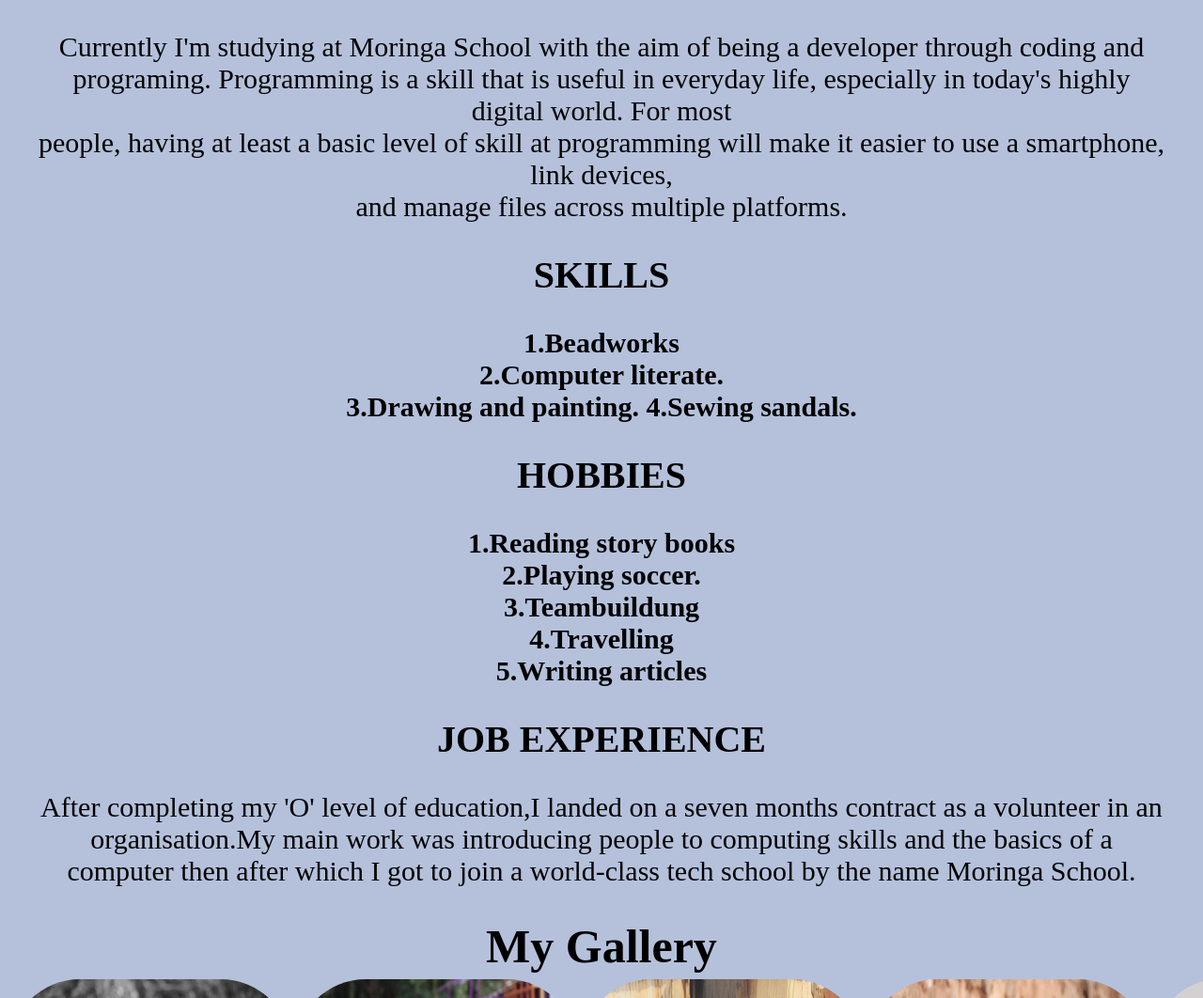
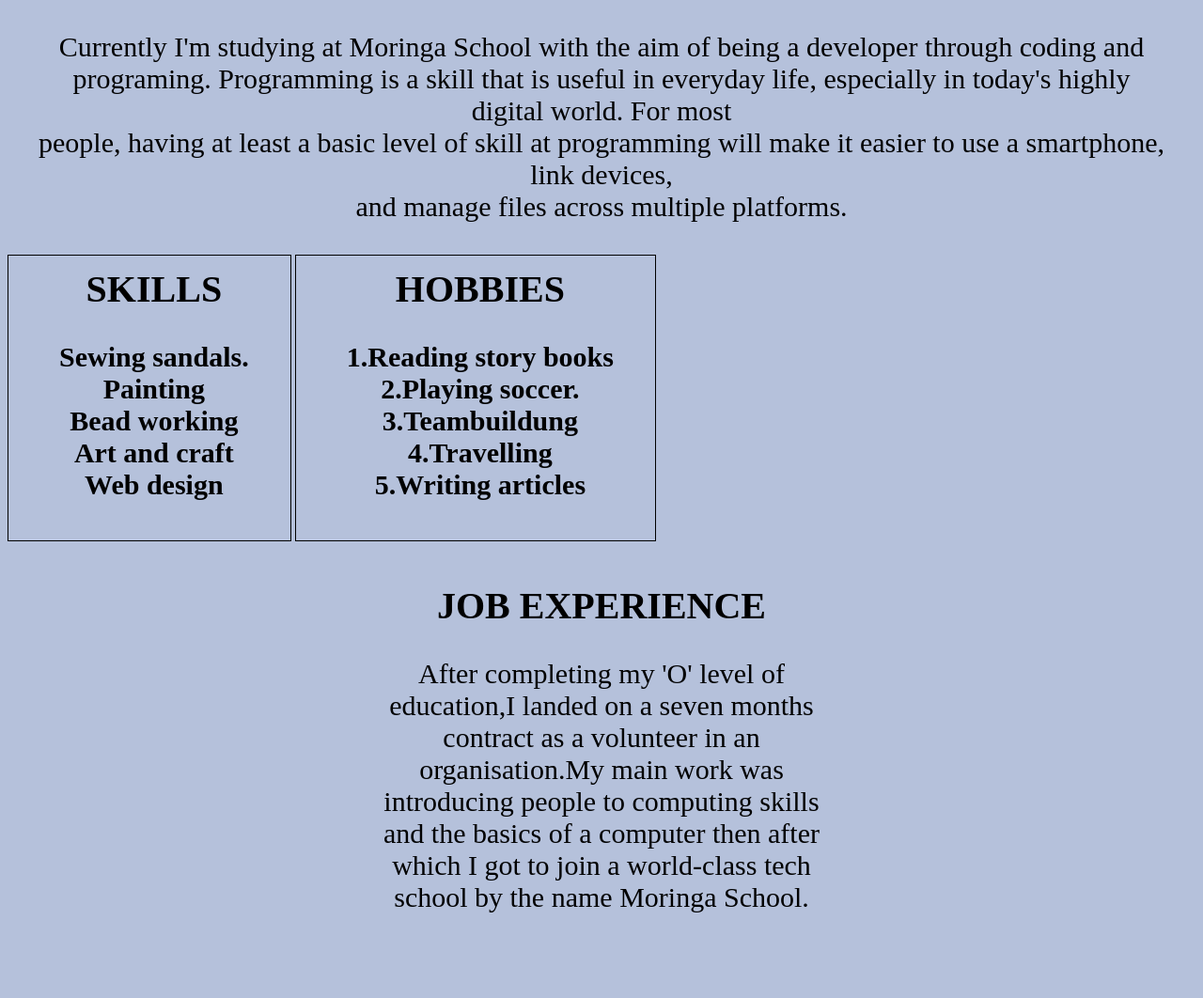
Before and after one commit to wasongapaul5/Paurtfolio, a plain HTML site: page index.html in a window 1280 px wide. Shown: the part 1738-2800 px from the top of the page at 94% size. Drawn offline with Linux system fonts and the light colour scheme.

Commit message:
introduced a border on the skills and hobbies id

```diff
--- a/index.html
+++ b/index.html
@@ -72,14 +72,15 @@
         devices,<br>
         and manage files across multiple platforms.
     </p>
+    <div class="all">
     <div id="skills">
         <h2>SKILLS</h>
-            <p>1.Beadworks<br>
-                2.Computer literate.<br>
-                3.Drawing and painting.
-                4.Sewing sandals.
+            <p>Sewing sandals.<br>
+            Painting<br>
+             Bead working<br>
+             Art and craft<br>
+             Web design<br>
 
-            </p>
     </div>
 
     <div id="hobbies">
@@ -100,7 +101,7 @@
             a world-class tech school by the name Moringa School.<br>
 
     </div>
-
+          <div class="gallery">
         <h3>My Gallery</h3>
         <div class="photos">
             <div class="one">
@@ -118,6 +119,7 @@
                 <img src="pics/IMG-20190720-WA0040.jpg" width="300" height="300">
             </div>
         </div>
+          </div>
 
 
 
--- a/styles.css
+++ b/styles.css
@@ -34,6 +34,9 @@ ul li{
 .container{
     padding:120px;
     text-align: center;
+    background-image: url("https://encrypted-tbn0.gstatic.com/images?q=tbn:ANd9GcSSFJZPs0WCI0naKLAGucVEOmKNzMVb6vr7qTyz_jqp-p8qORij3g");
+    background-repeat: no-repeat;
+    background-size: cover;
 }
 
 .container img{
@@ -133,3 +136,23 @@ border-radius: 25%;
     font-size: 50px;
     padding-left: 50%;
 }
+#hobbies,#skills{
+    padding-right: 20px;
+    border:1px solid black;
+    border-spacing: 40px;
+    padding:10px;
+}
+#hobbies,#skills{
+    float:left;
+    /* border:1px solid black; */
+    justify-content: space-between;
+    padding-left: 20px;
+}
+
+#experience{
+    padding:350px;
+}
+
+.gallery{
+    padding-bottom: 90px;
+}
```
